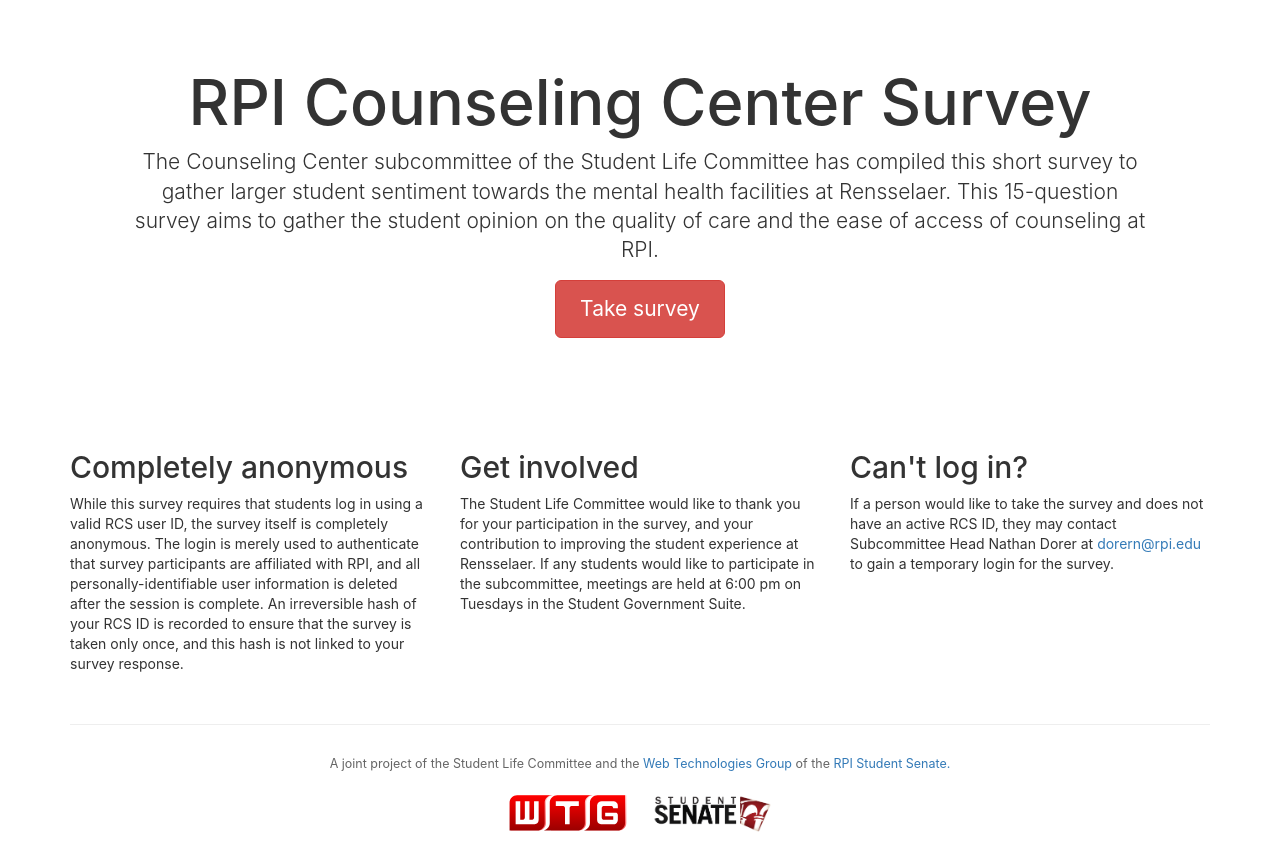
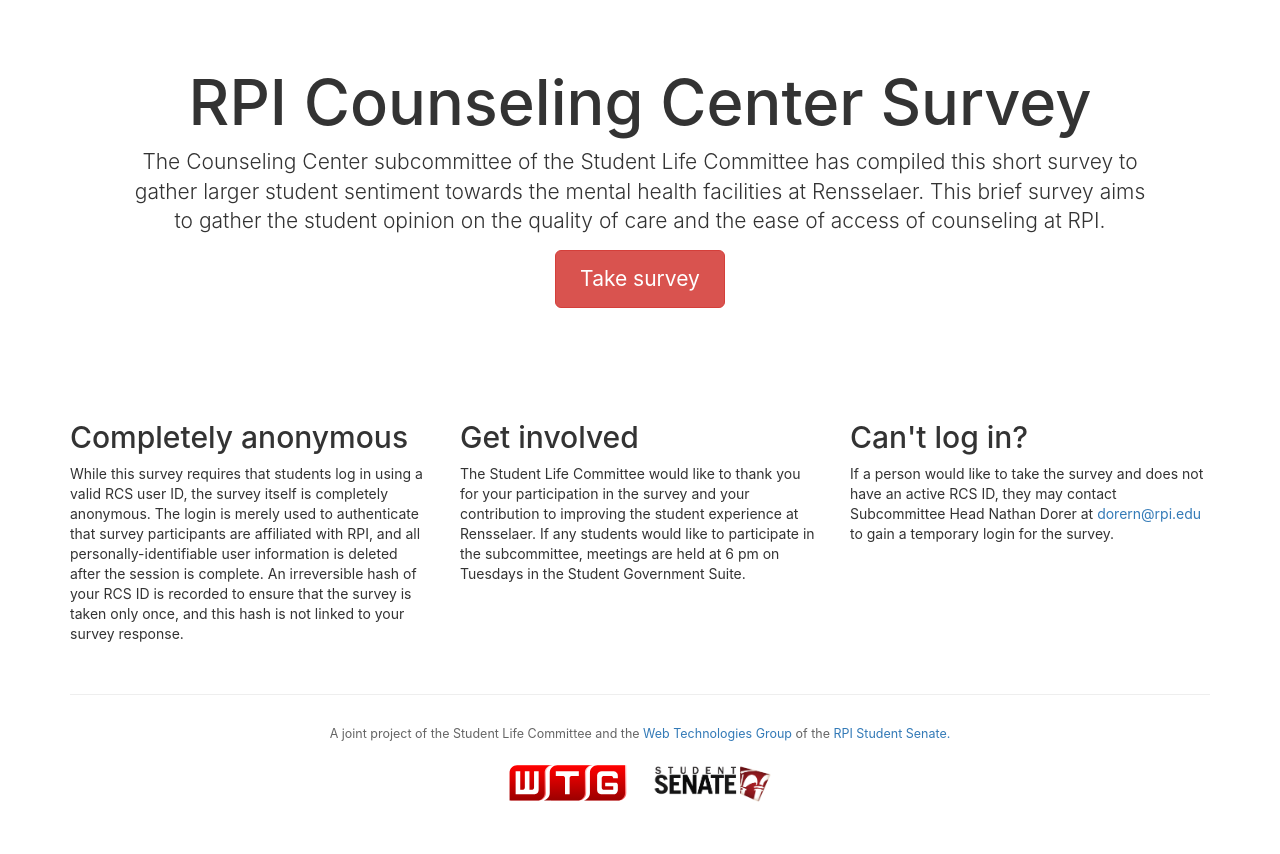
Before and after one commit to wtg/senate-survey, a Flask app: page / in a window 1280 px wide. Shown: the top 854 px of the page. After the commit the page ends 802 px from the top, so only its background shows below. Run offline with Flask 2, Linux system fonts and the light colour scheme; some libraries are stand-ins or nearby versions.

Commit message:
Update landing page copy

```diff
--- a/templates/index.html
+++ b/templates/index.html
@@ -5,14 +5,14 @@
 <meta property="og:url"                content="https://ccsurvey.union.rpi.edu" />
 <meta property="og:type"               content="website" />
 <meta property="og:title"              content="Counseling Center Survey" />
-<meta property="og:description"        content="This 15-question survey from the Student Senate aims to gather student opinion on the quality of care and the ease of access of counseling at RPI." />
+<meta property="og:description"        content="This brief survey from the Student Senate aims to gather student opinion on the quality of care and the ease of access of counseling at RPI." />
 <meta property="og:image"              content="http://elections.union.rpi.edu/images/quad_winter_slide.jpg" /> <!-- borrowed from Elections for now -->
 {% endblock %}
 
 {% block content %}
             <div class="jumbotron">
                 <h1>RPI Counseling Center Survey</h1>
-                <p class="lead">The Counseling Center subcommittee of the Student Life Committee has compiled this short survey to gather larger student sentiment towards the mental health facilities at Rensselaer. This 15-question survey aims to gather the student opinion on the quality of care and the ease of access of counseling at RPI.</p>
+                <p class="lead">The Counseling Center subcommittee of the Student Life Committee has compiled this short survey to gather larger student sentiment towards the mental health facilities at Rensselaer. This brief survey aims to gather the student opinion on the quality of care and the ease of access of counseling at RPI.</p>
                 <p><a class="btn btn-lg btn-danger" href="form">Take survey</a></p>
             </div>
             <div class="row">
@@ -22,7 +22,7 @@
                 </div>
                 <div class="col-lg-4">
                     <h2>Get involved</h2>
-                    <p>The Student Life Committee would like to thank you for your participation in the survey, and your contribution to improving the student experience at Rensselaer. If any students would like to participate in the subcommittee, meetings are held at 6:00 pm on Tuesdays in the Student Government Suite.</p>
+                    <p>The Student Life Committee would like to thank you for your participation in the survey and your contribution to improving the student experience at Rensselaer. If any students would like to participate in the subcommittee, meetings are held at 6 pm on Tuesdays in the Student Government Suite.</p>
                 </div>
                 <div class="col-lg-4">
                     <h2>Can't log in?</h2>
```
